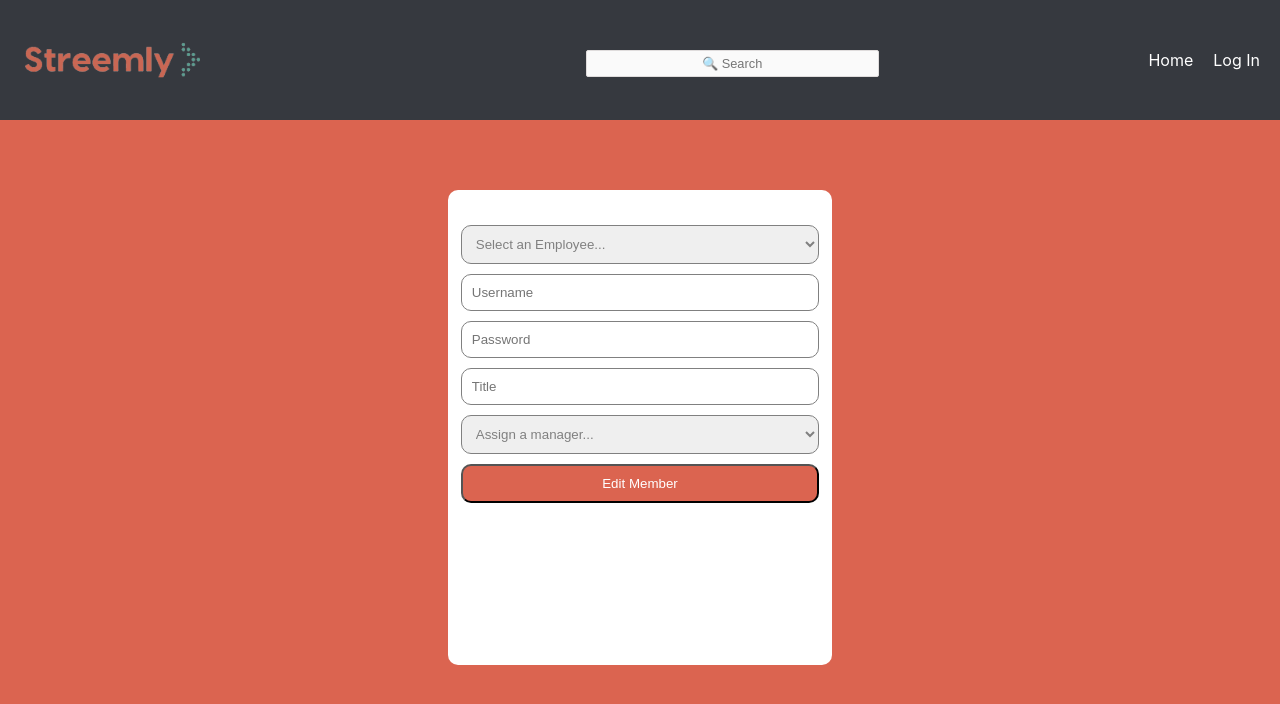
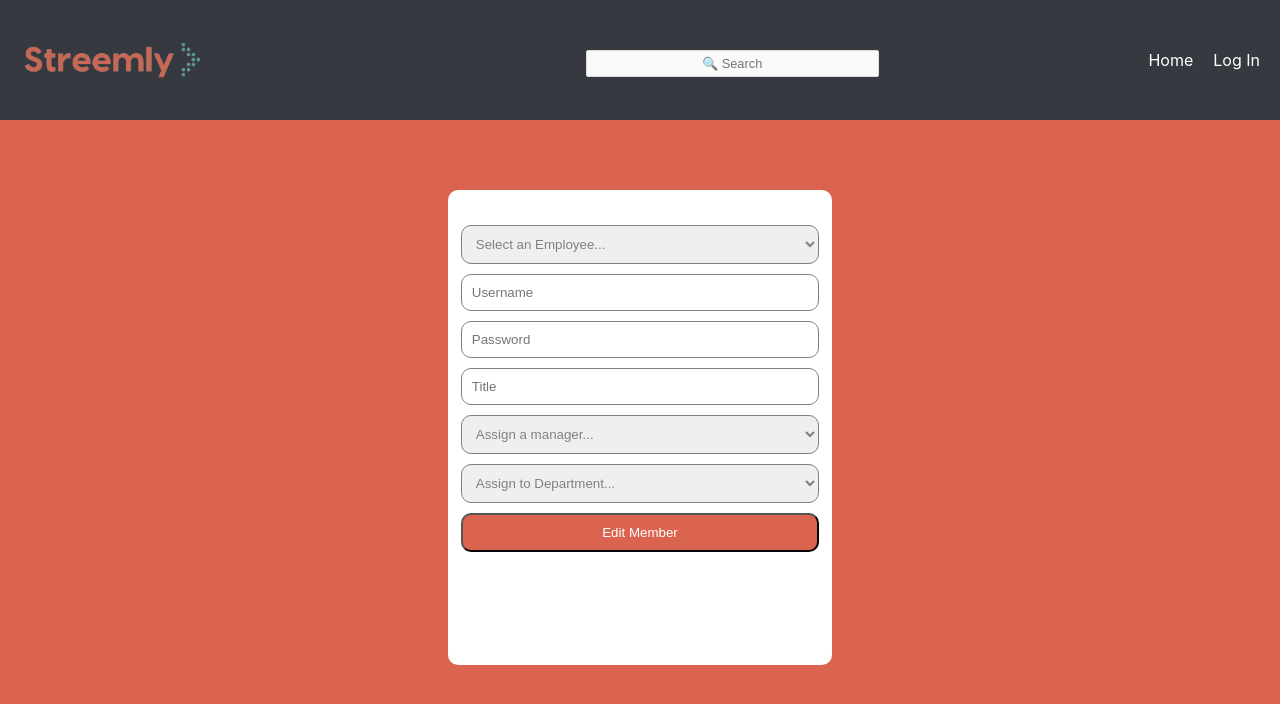
Before and after one commit to build-org-chart/React-Frontend-Anthony-Piazza, a React (Create React App) app: page /editmember in a window 1280 px wide. Shown: the top 704 px of the page. Built offline with nearby package versions, Linux system fonts and the light colour scheme.

Commit message:
mvp met 98%

```diff
--- a/src/actions/index.js
+++ b/src/actions/index.js
@@ -189,6 +189,7 @@ export const createDepartment = (department, history) => dispatch => {
           department_id: res.data.id
         })
         .then(res => {
+          history.push("/home");
           console.log(res);
         });
     })
--- a/src/components/MainPage/EditMember.js
+++ b/src/components/MainPage/EditMember.js
@@ -60,7 +60,8 @@ class EditMember extends React.Component {
       //   department: "",
       password: "",
       id: null,
-      manager_id: null
+      manager_id: null,
+      department_id: null
     };
   }
   handleChange = e => {
@@ -86,6 +87,10 @@ class EditMember extends React.Component {
     }
     if (this.state.manager_id !== null) {
       updatedUser["manager_id"] = parseInt(this.state.manager_id);
+    }
+
+    if (this.state.department_id !== null) {
+      updatedUser["department_id"] = parseInt(this.state.department_id);
     }
 
     // console.log(updatedUser, `and edit user with id of ${this.state.id}`);
@@ -172,6 +177,23 @@ class EditMember extends React.Component {
             value={this.state.department}
             name="department"
           /> */}
+          <Select
+            required
+            name="department_id"
+            value={this.state.department_id}
+            onChange={this.handleChange}
+          >
+            <option value="" disabled selected>
+              Assign to Department...
+            </option>
+            {this.props.departments.map(dept => {
+              return (
+                <option name="department_id" value={dept.id} key={dept.id}>
+                  {dept.name}
+                </option>
+              );
+            })}
+          </Select>
 
           <Button onClick={this.handleEdit}> Edit Member</Button>
         </SignUpForm>
@@ -183,7 +205,8 @@ class EditMember extends React.Component {
 const mapStateToProps = state => {
   return {
     employees: state.employees,
-    company_id: state.user.company_id
+    company_id: state.user.company_id,
+    departments: state.departments
   };
 };
 export default connect(
```
